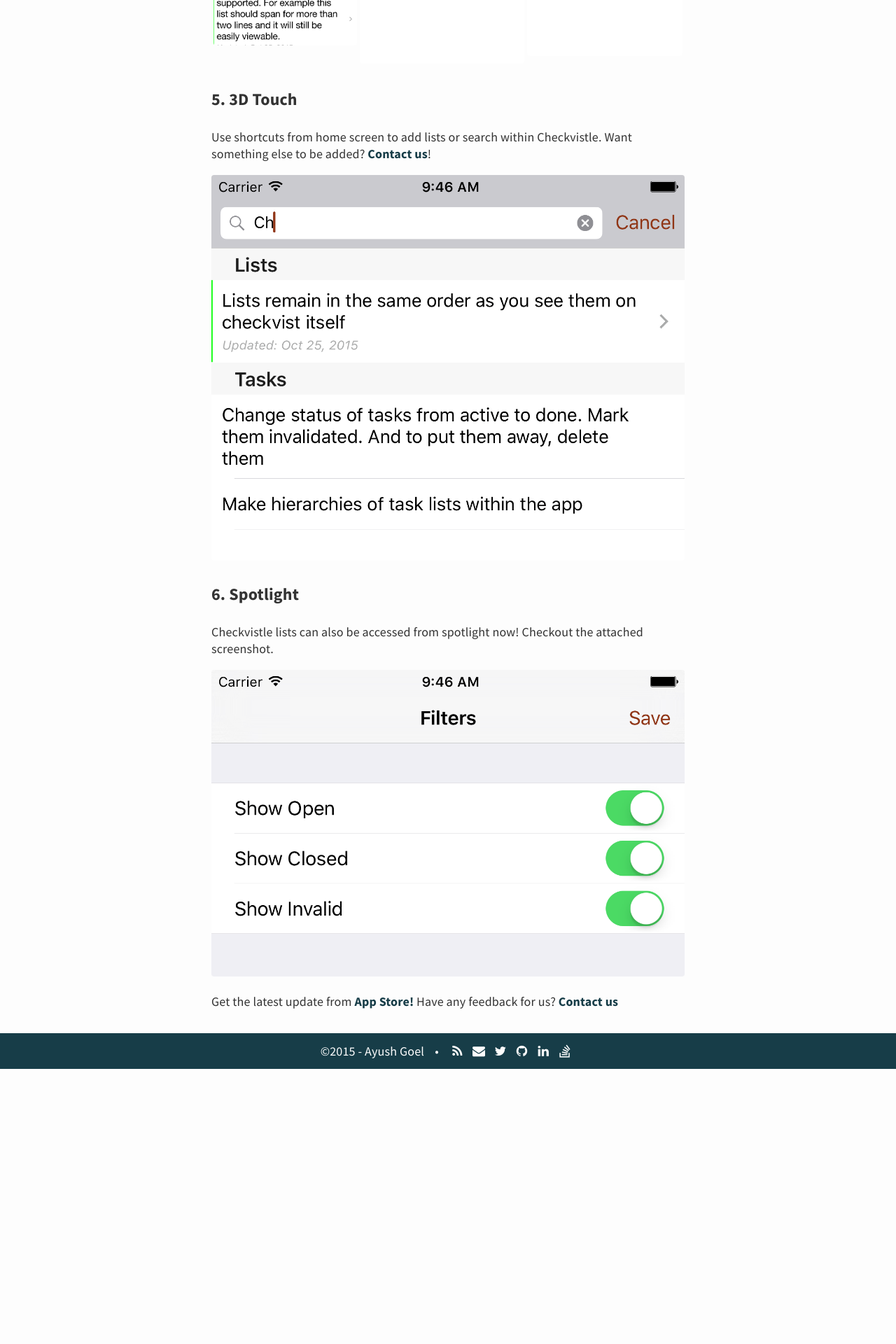
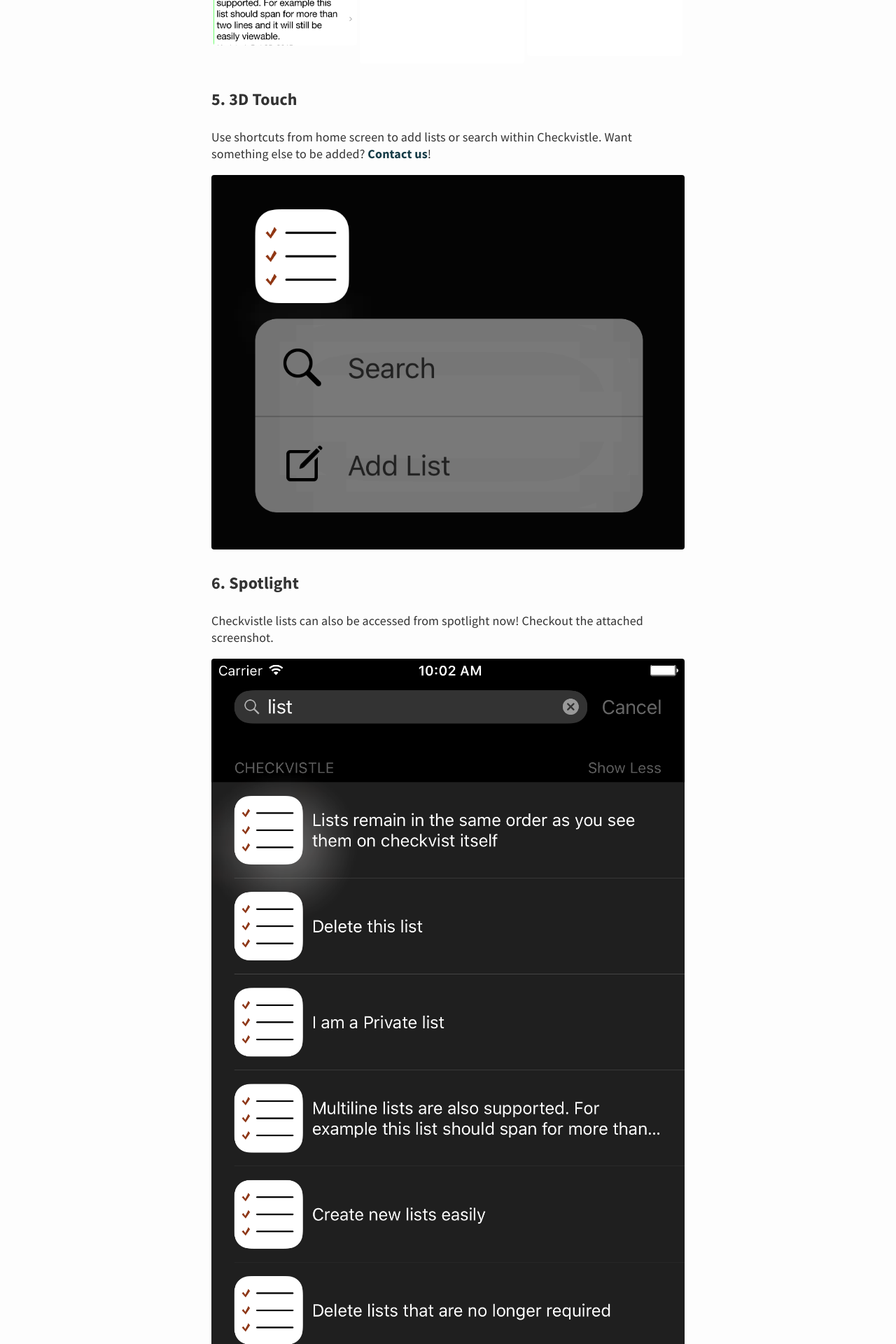
Before and after one commit to ayushgoel/ayushgoel.github.io, a Jekyll site: the page built from _posts/2016-10-08-all-new-checkvistle.md, in a window 1280 px wide. Shown: the part 3532-5452 px from the top of the page at 70% size. Built offline with Jekyll 4.4.1, drawn with Linux system fonts in a browser that asks for light colours; nearby versions of some CDN libraries; before the commit the page ends 5059 px from its top, so only the background shows below that.

Commit message:
Fix asset URLs for checkvistle post

```diff
--- a/_posts/2016-10-08-all-new-checkvistle.md
+++ b/_posts/2016-10-08-all-new-checkvistle.md
@@ -37,13 +37,13 @@
 
 Use shortcuts from home screen to add lists or search within Checkvistle. Want something else to be added? [Contact us][Contact us]!
 
-![3D Touch]({{ site.url }}/assets/Checkvistle/3.png)
+![3D Touch]({{ site.url }}/assets/Checkvistle/5.png)
 
 ### 6. Spotlight
 
 Checkvistle lists can also be accessed from spotlight now! Checkout the attached screenshot.
 
-![Spotlight]({{ site.url }}/assets/Checkvistle/4.png)
+![Spotlight]({{ site.url }}/assets/Checkvistle/6.png)
 
 Get the latest update from [App Store!][App Store]
 Have any feedback for us? [Contact us][Contact us]
```
